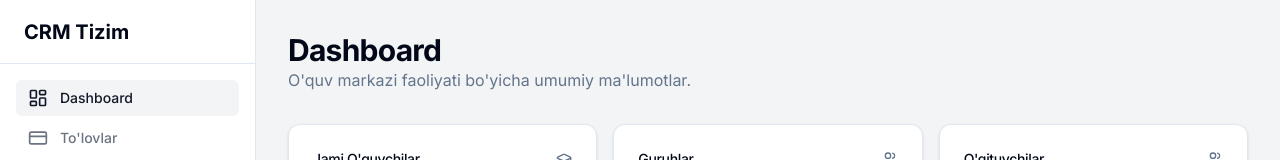
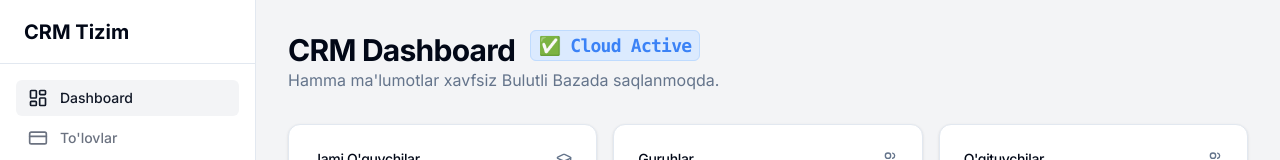
Before and after one commit to khavasfayzullaev-droid/crm-, a Next.js app: page /dashboard in a window 1280 px wide. Shown: the top 160 px of the page. Built offline with nearby package versions, Linux system fonts and the light colour scheme; no server answers; the database is empty.

Commit message:
feat: enforce cloud version with clear UI indicator

```diff
--- a/src/app/dashboard/page.tsx
+++ b/src/app/dashboard/page.tsx
@@ -45,9 +45,9 @@ export default function Dashboard() {
         <MainLayout>
             <div className="mb-8 flex justify-between items-center">
                 <div>
-                    <h2 className="text-3xl font-bold tracking-tight">Dashboard</h2>
+                    <h2 className="text-3xl font-bold tracking-tight">CRM Dashboard <span className="text-blue-500 text-lg align-top font-mono bg-blue-100 dark:bg-blue-900/30 px-2 py-1 rounded-md ml-2 border border-blue-200 dark:border-blue-800">✅ Cloud Active</span></h2>
                     <p className="text-muted-foreground">
-                        O'quv markazi faoliyati bo'yicha umumiy ma'lumotlar.
+                        Hamma ma'lumotlar xavfsiz Bulutli Bazada saqlanmoqda.
                     </p>
                 </div>
             </div>
```
